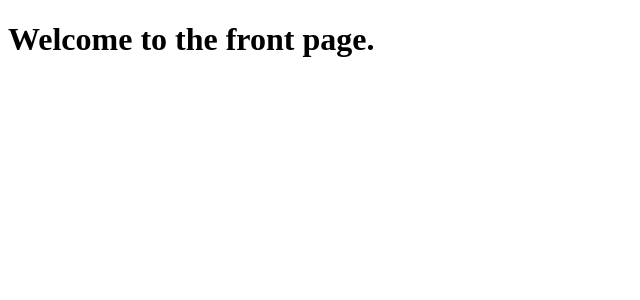
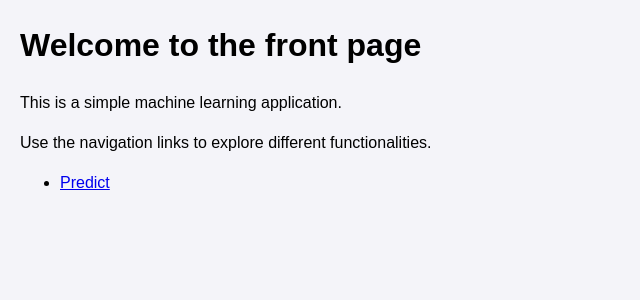
Before and after one commit to TaouMou/ml-beginner-project, a Flask app: page / in a window 1280 px wide. Shown: the top 300 px of the page, without its empty margins (0-640 px from the left). Run offline with Flask 3, Linux system fonts and the light colour scheme.

Commit message:
Added styling to the application

```diff
--- /dev/null
+++ b/static/styles.css
@@ -0,0 +1,27 @@
+body {
+    font-family: Arial, sans-serif;
+    background-color: #f4f4f9;
+    line-height: 1.5;
+    margin: 20px;
+    padding: 0;
+}
+.form-label {
+    font-weight: bold;
+}
+.btn-primary {
+    background-color: #007bff;
+    border-radius: 5px;
+    color: white;
+    border: none;
+    margin: 0;
+    padding: 10px 20px;
+    cursor: pointer;
+}
+
+.mb-3 {
+    margin-bottom: 1rem;
+}
+
+.btn-primary:hover {
+    background-color: #0056b3;
+}
--- a/templates/home.html
+++ b/templates/home.html
@@ -4,6 +4,7 @@
 <head>
     <meta charset="UTF-8">
     <meta name="viewport" content="width=device-width, initial-scale=1.0">
+    <link rel="stylesheet" type="text/css" href="{{ url_for('static', filename='styles.css') }}">
     <title>Prediction Page</title>
 </head>
 
--- a/templates/index.html
+++ b/templates/index.html
@@ -3,9 +3,16 @@
 <head>
     <meta charset="UTF-8">
     <meta name="viewport" content="width=device-width, initial-scale=1.0">
+    <link rel="stylesheet" type="text/css" href="{{ url_for('static', filename='styles.css') }}">
     <title>ML Application</title>
 </head>
 <body>
-    <h1>Welcome to the front page.</h1>
+    <h1>Welcome to the front page</h1>
+    <p>This is a simple machine learning application.</p>
+    <p>Use the navigation links to explore different functionalities.</p>
+    <nav>
+        <ul>
+            <li><a href="/predict">Predict</a></li>
+        </ul>
 </body>
 </html>
```
